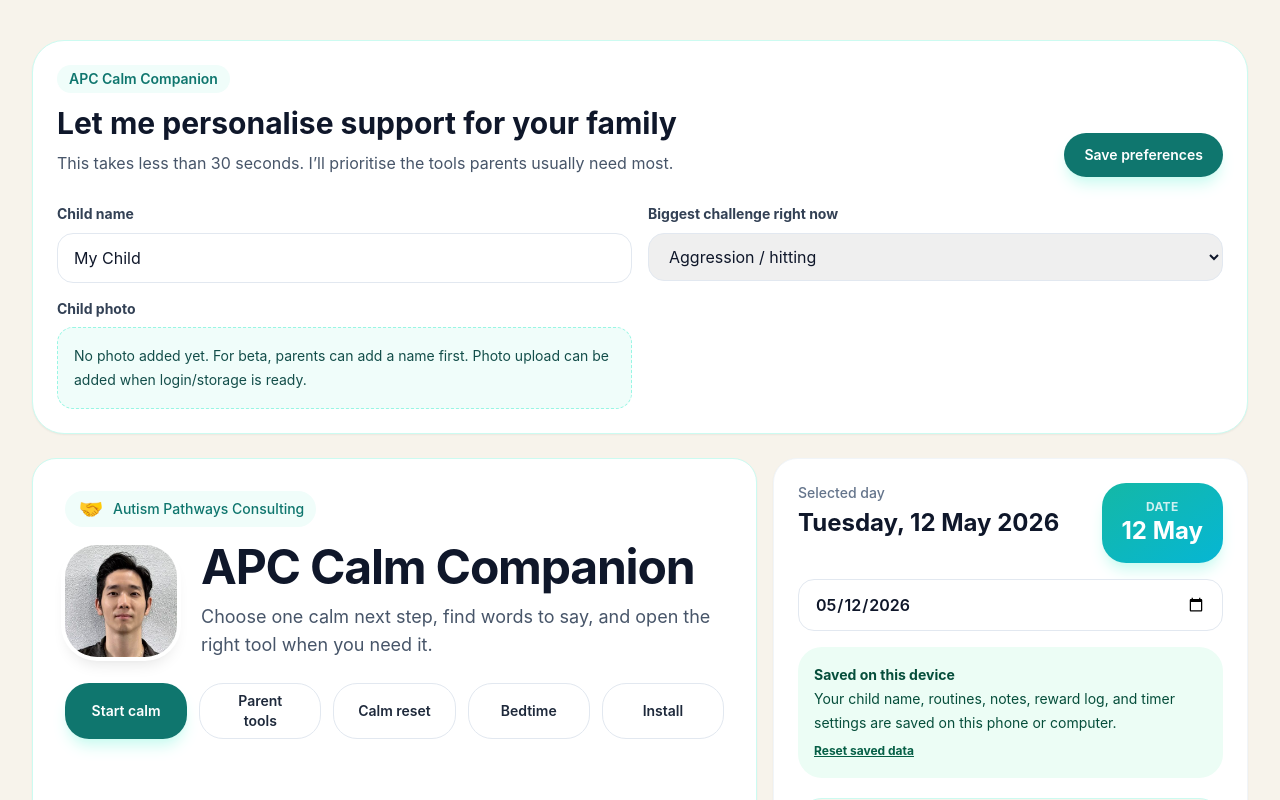
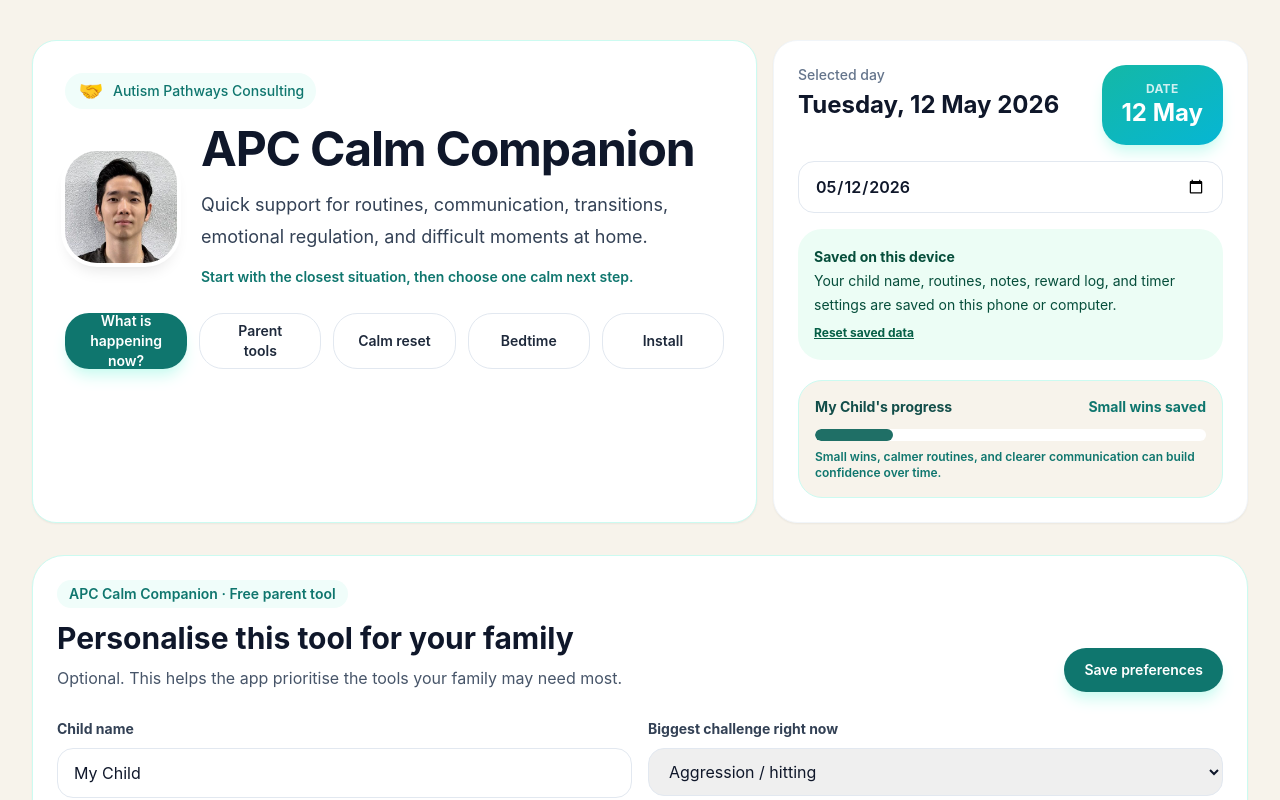
Before and after one commit to autismpathwaysconsulting/apc-calm-companion, a React (Vite) app: page / in a window 1280 px wide. Shown: the top 800 px of the page. Built offline with nearby package versions, Linux system fonts and the light colour scheme.

Commit message:
Move Calm Companion hero above onboarding

```diff
--- a/src/App.jsx
+++ b/src/App.jsx
@@ -1,6 +1,10 @@
 import React, { useEffect, useMemo, useState } from "react";
 
 const CJ_PHOTO = "cj-photo.JPG";
+
+const APC_FREE_CALL_URL = "https://cal.com/autismpathwaysconsulting/free-discovery-call";
+const APC_PARENT_OPTIONS_URL = "https://autismpathwaysconsulting.com/services.html";
+const APC_WEBSITE_URL = "https://autismpathwaysconsulting.com";
 
 function Card({ children, className = "" }) {
   return <section className={`rounded-3xl bg-white shadow-sm ${className}`}>{children}</section>;
@@ -657,13 +661,85 @@
   return (
     <main className={`min-h-screen text-slate-900 transition-all duration-300 ${bedtimeMode ? "bg-gradient-to-b from-slate-950 via-slate-900 to-slate-950 text-white" : "bg-[#F7F3EB]"}`}>
       <div className="mx-auto w-full max-w-[430px] px-4 py-6 md:max-w-7xl md:px-8 md:py-10">
+        <header className="mb-8 grid gap-4 lg:grid-cols-[1.45fr_0.95fr]">
+          <Card className="border border-teal-100">
+            <div className="p-6 md:p-8">
+              <div className="mb-4 inline-flex items-center gap-2 rounded-full bg-teal-50 px-3 py-1 text-sm font-medium text-teal-700">
+                <IconBadge label="🤝" className="h-7 w-7 text-base" />
+                Autism Pathways Consulting
+              </div>
+
+              <div className="grid gap-5 text-center md:grid-cols-[116px_1fr] md:items-center md:text-left">
+                <img src={CJ_PHOTO} alt="CJ from Autism Pathways Consulting" className="mx-auto h-28 w-28 rounded-[2rem] object-cover shadow-lg ring-4 ring-white md:mx-0" />
+                <div>
+                  <h1 className="text-4xl font-bold leading-tight tracking-tight md:text-5xl">APC Calm Companion</h1>
+                  <p className="mt-4 max-w-2xl text-lg leading-8 text-slate-700">
+                    Quick support for routines, communication, transitions, emotional regulation, and difficult moments at home.
+                  </p>
+                  <p className="mt-3 max-w-2xl text-sm font-semibold leading-6 text-teal-700">
+                    Start with the closest situation, then choose one calm next step.
+                  </p>
+                </div>
+              </div>
+
+              <div className="mt-6 grid gap-3 sm:grid-cols-2 lg:grid-cols-5">
+                <Button onClick={() => goToSection("calm-reset")} className="h-14 w-full text-base">What is happening now?</Button>
+                <Button variant="outline" onClick={() => goToSection("parent-support")} className="h-14 w-full text-base">Parent tools</Button>
+                <Button variant="outline" onClick={() => setFocusMode(true)} className="h-14 w-full text-base">Calm reset</Button>
+                <Button variant="outline" onClick={() => setBedtimeMode((value) => !value)} className="h-14 w-full text-base">{bedtimeMode ? "Exit bedtime mode" : "Bedtime"}</Button>
+                <Button variant="outline" onClick={installApp} className="h-14 w-full text-base">Install</Button>
+              </div>
+            </div>
+          </Card>
+
+          <Card className="border border-slate-100">
+            <div className="p-6">
+              <div className="flex items-start justify-between gap-4">
+                <div>
+                  <p className="text-sm font-medium text-slate-500">Selected day</p>
+                  <h2 className="mt-1 text-2xl font-bold">{todayLabel}</h2>
+                </div>
+                <div className="rounded-3xl bg-gradient-to-br from-teal-500 to-cyan-500 px-5 py-4 text-center text-white shadow-lg shadow-teal-100">
+                  <p className="text-xs font-bold uppercase tracking-wide opacity-80">Date</p>
+                  <p className="text-2xl font-bold">{shortDate}</p>
+                </div>
+              </div>
+
+              <input value={selectedDate} onChange={(event) => setSelectedDate(event.target.value)} type="date" className="mt-4 w-full rounded-2xl border border-slate-200 px-4 py-3 font-semibold outline-none focus:ring-2 focus:ring-teal-500" />
+              <div className="mt-4 rounded-3xl bg-emerald-50 p-4 text-sm leading-6 text-emerald-900">
+  <p className="font-bold">{saveMessage}</p>
+  <p>Your child name, routines, notes, reward log, and timer settings are saved on this phone or computer.</p>
+  <button
+    type="button"
+    onClick={resetSavedData}
+    className="mt-2 text-xs font-bold text-emerald-800 underline"
+  >
+    Reset saved data
+  </button>
+</div>
+
+              <div className="mt-5 rounded-3xl border border-teal-100 bg-[#F7F3EB] p-4"><div className="flex items-center justify-between"><p className="text-sm font-bold text-teal-900">{childName}'s progress</p><p className="text-sm font-bold text-teal-700">Small wins saved</p></div><div className="mt-3 h-3 overflow-hidden rounded-full bg-white"><div className="h-full rounded-full bg-[#1F6F66]" style={{ width: `${levelProgress}%` }} /></div><p className="mt-2 text-xs font-semibold text-teal-700">Small wins, calmer routines, and clearer communication can build confidence over time.</p></div>
+
+              {showInstallHelp && (
+                <div className="mt-5 rounded-3xl bg-[#F0F7F3] p-5 text-sm leading-6 text-[#173936]">
+                  <p className="font-bold">Install APC Calm Companion on your phone</p>
+                  <p className="mt-2"><strong>iPhone:</strong> Open in Safari → Share → Add to Home Screen.</p>
+                  <p><strong>Android:</strong> Open in Chrome → Menu → Add to Home Screen or Install.</p>
+                </div>
+              )}
+            </div>
+          </Card>
+        </header>
+
+
+
         {!onboardingComplete && (
           <section className="mb-6 rounded-[2rem] border border-teal-100 bg-white p-6 shadow-sm">
             <div className="flex flex-col gap-5 md:flex-row md:items-end md:justify-between">
               <div>
-                <div className="inline-flex items-center gap-2 rounded-full bg-teal-50 px-3 py-1 text-sm font-semibold text-teal-700">APC Calm Companion</div>
-                <h2 className="mt-3 text-3xl font-bold">Let me personalise support for your family</h2>
-                <p className="mt-2 max-w-2xl leading-7 text-slate-600">This takes less than 30 seconds. I’ll prioritise the tools parents usually need most.</p>
+                <div className="inline-flex items-center gap-2 rounded-full bg-teal-50 px-3 py-1 text-sm font-semibold text-teal-700">APC Calm Companion · Free parent tool</div>
+                <h2 className="mt-3 text-3xl font-bold">Personalise this tool for your family</h2>
+                <p className="mt-2 max-w-2xl leading-7 text-slate-600">Optional. This helps the app prioritise the tools your family may need most.</p>
               </div>
               <Button onClick={() => setOnboardingComplete(true)}>Save preferences</Button>
             </div>
@@ -710,73 +786,6 @@
             </div>
           </section>
         )}
-
-        <header className="mb-8 grid gap-4 lg:grid-cols-[1.45fr_0.95fr]">
-          <Card className="border border-teal-100">
-            <div className="p-6 md:p-8">
-              <div className="mb-4 inline-flex items-center gap-2 rounded-full bg-teal-50 px-3 py-1 text-sm font-medium text-teal-700">
-                <IconBadge label="🤝" className="h-7 w-7 text-base" />
-                Autism Pathways Consulting
-              </div>
-
-              <div className="grid gap-5 text-center md:grid-cols-[116px_1fr] md:items-center md:text-left">
-                <img src={CJ_PHOTO} alt="CJ from Autism Pathways Consulting" className="mx-auto h-28 w-28 rounded-[2rem] object-cover shadow-lg ring-4 ring-white md:mx-0" />
-                <div>
-                  <h1 className="text-4xl font-bold leading-tight tracking-tight md:text-5xl">APC Calm Companion</h1>
-                  <p className="mx-auto mt-3 max-w-2xl text-lg leading-8 text-slate-600 md:mx-0 md:text-lg">
-                    Choose one calm next step, find words to say, and open the right tool when you need it.
-                  </p>
-                </div>
-              </div>
-
-              <div className="mt-6 grid gap-3 sm:grid-cols-2 lg:grid-cols-5">
-                <Button onClick={() => goToSection("calm-reset")} className="h-14 w-full text-base">Start calm</Button>
-                <Button variant="outline" onClick={() => goToSection("parent-support")} className="h-14 w-full text-base">Parent tools</Button>
-                <Button variant="outline" onClick={() => setFocusMode(true)} className="h-14 w-full text-base">Calm reset</Button>
-                <Button variant="outline" onClick={() => setBedtimeMode((value) => !value)} className="h-14 w-full text-base">{bedtimeMode ? "Exit bedtime mode" : "Bedtime"}</Button>
-                <Button variant="outline" onClick={installApp} className="h-14 w-full text-base">Install</Button>
-              </div>
-            </div>
-          </Card>
-
-          <Card className="border border-slate-100">
-            <div className="p-6">
-              <div className="flex items-start justify-between gap-4">
-                <div>
-                  <p className="text-sm font-medium text-slate-500">Selected day</p>
-                  <h2 className="mt-1 text-2xl font-bold">{todayLabel}</h2>
-                </div>
-                <div className="rounded-3xl bg-gradient-to-br from-teal-500 to-cyan-500 px-5 py-4 text-center text-white shadow-lg shadow-teal-100">
-                  <p className="text-xs font-bold uppercase tracking-wide opacity-80">Date</p>
-                  <p className="text-2xl font-bold">{shortDate}</p>
-                </div>
-              </div>
-
-              <input value={selectedDate} onChange={(event) => setSelectedDate(event.target.value)} type="date" className="mt-4 w-full rounded-2xl border border-slate-200 px-4 py-3 font-semibold outline-none focus:ring-2 focus:ring-teal-500" />
-              <div className="mt-4 rounded-3xl bg-emerald-50 p-4 text-sm leading-6 text-emerald-900">
-  <p className="font-bold">{saveMessage}</p>
-  <p>Your child name, routines, notes, reward log, and timer settings are saved on this phone or computer.</p>
-  <button
-    type="button"
-    onClick={resetSavedData}
-    className="mt-2 text-xs font-bold text-emerald-800 underline"
-  >
-    Reset saved data
-  </button>
-</div>
-
-              <div className="mt-5 rounded-3xl border border-teal-100 bg-[#F7F3EB] p-4"><div className="flex items-center justify-between"><p className="text-sm font-bold text-teal-900">{childName}'s progress</p><p className="text-sm font-bold text-teal-700">Small wins saved</p></div><div className="mt-3 h-3 overflow-hidden rounded-full bg-white"><div className="h-full rounded-full bg-[#1F6F66]" style={{ width: `${levelProgress}%` }} /></div><p className="mt-2 text-xs font-semibold text-teal-700">Small wins, calmer routines, and clearer communication can build confidence over time.</p></div>
-
-              {showInstallHelp && (
-                <div className="mt-5 rounded-3xl bg-[#F0F7F3] p-5 text-sm leading-6 text-[#173936]">
-                  <p className="font-bold">Install APC Calm Companion on your phone</p>
-                  <p className="mt-2"><strong>iPhone:</strong> Open in Safari → Share → Add to Home Screen.</p>
-                  <p><strong>Android:</strong> Open in Chrome → Menu → Add to Home Screen or Install.</p>
-                </div>
-              )}
-            </div>
-          </Card>
-        </header>
 
         <section id="calm-reset" className="mb-8 rounded-[2rem] bg-white p-5 shadow-sm md:p-6">
           <div className="grid gap-6 lg:grid-cols-[0.9fr_1.3fr]">
@@ -1172,6 +1181,35 @@
           </Card>
         </section>
 
+
+        <Card className="border border-teal-100 bg-white">
+          <div className="p-6">
+            <div className="flex items-start gap-3">
+              <IconBadge label="🧭" />
+              <div>
+                <p className="text-sm font-medium text-slate-500">Need more personalised guidance?</p>
+                <h2 className="text-2xl font-bold">Seeing the same pattern again and again?</h2>
+              </div>
+            </div>
+
+            <p className="mt-4 text-sm leading-7 text-slate-600">
+              APC Calm Companion can help in the moment. If the same struggle keeps repeating, CJ can help you look at the pattern and choose one clearer next step.
+            </p>
+
+            <div className="mt-5 grid gap-3 md:grid-cols-2">
+              <a href={APC_FREE_CALL_URL} target="_blank" rel="noopener noreferrer" className="rounded-2xl bg-teal-700 px-5 py-4 text-center font-bold text-white shadow-lg shadow-teal-100">
+                Start with Free 15-Min Call
+              </a>
+              <a href={APC_PARENT_OPTIONS_URL} target="_blank" rel="noopener noreferrer" className="rounded-2xl border border-teal-200 bg-white px-5 py-4 text-center font-bold text-teal-800">
+                View Parent Support Options
+              </a>
+            </div>
+
+            <p className="mt-4 rounded-2xl bg-[#F7F3EB] p-4 text-xs font-semibold leading-6 text-slate-600">
+              APC Calm Companion is an educational support tool for parents. It does not replace therapy, diagnosis, medical advice, or crisis support.
+            </p>
+          </div>
+        </Card>
         <Card className="border border-teal-100 bg-[#F7F3EB]"><div className="p-6"><div className="flex items-center gap-3"><IconBadge label="💜" /><div><p className="text-sm font-medium text-slate-500">APC Support Philosophy</p><h2 className="text-2xl font-bold">Support that stays practical</h2></div></div><div className="mt-5 grid gap-4 md:grid-cols-3"><div className="rounded-3xl bg-white p-5 shadow-sm"><div className="text-3xl">🧠</div><h3 className="mt-3 text-lg font-bold">Reduce overwhelm first</h3><p className="mt-2 text-sm leading-6 text-slate-600">During hard moments, parents need one clear next step, not more pressure.</p></div><div className="rounded-3xl bg-white p-5 shadow-sm"><div className="text-3xl">👨‍👩‍👧</div><h3 className="mt-3 text-lg font-bold">Built for real families</h3><p className="mt-2 text-sm leading-6 text-slate-600">The app keeps support simple enough to use at home, in the moment.</p></div><div className="rounded-3xl bg-white p-5 shadow-sm"><div className="text-3xl">✨</div><h3 className="mt-3 text-lg font-bold">Practical over perfect</h3><p className="mt-2 text-sm leading-6 text-slate-600">Small wins and easier communication matter more than perfect behaviour.</p></div></div></div></Card>
 
         <section className="mt-8 rounded-[2rem] border border-teal-100 bg-[#173936] p-6 text-white shadow-xl">
@@ -1187,14 +1225,14 @@
             <div className="grid gap-3">
               <a href="https://autismpathwaysconsulting.com/start" target="_blank" rel="noreferrer" className="rounded-2xl bg-white/10 px-5 py-4 text-center font-bold text-white ring-1 ring-white/30">Start Here</a>
 
-              <a href="mailto:cjlim@autismpathwaysconsulting.com?subject=APC%20Calm%20Companion%20Feedback&body=Hi%20CJ%2C%0A%0AI%20tried%20APC%20Calm%20Companion.%0A%0AWhat%20helped%20most%3A%0A%0AWhat%20felt%20confusing%3A%0A%0AWhat%20I%20wish%20the%20app%20had%3A%0A%0A" className="rounded-2xl bg-white px-5 py-4 text-center font-bold text-teal-800 shadow-lg">Give app feedback</a>
+              <a href="mailto:cjlim@autismpathwaysconsulting.com?subject=APC%20Calm%20Companion%20Feedback&body=Hi%20CJ%2C%0A%0AI%20tried%20APC%20Calm%20Companion.%0A%0AWhat%20helped%20most%3A%0A%0AWhat%20felt%20confusing%3A%0A%0AWhat%20I%20wish%20the%20app%20had%3A%0A%0A" className="rounded-2xl bg-white px-5 py-4 text-center font-bold text-teal-800 shadow-lg">Give app feedback</a>\n              <a href={APC_WEBSITE_URL} target="_blank" rel="noopener noreferrer" className="rounded-2xl bg-white px-5 py-4 text-center font-bold text-teal-800 shadow-lg">Visit APC website</a>
             </div>
           </div>
         </section>
 
         <footer className="mt-8 rounded-[2rem] border border-slate-200 bg-white p-6 text-center text-sm leading-6 text-slate-600 shadow-sm">
           <p className="font-bold text-slate-900">© Autism Pathways Consulting</p>
-          <p className="mt-2">APC Calm Companion provides educational parent support tools only. It is not medical advice, diagnosis, therapy, or crisis support.</p>
+          <p className="mt-2">APC Calm Companion provides educational parent support tools only. It does not replace therapy, diagnosis, medical advice, or crisis support.</p>
           <p className="mt-2">For professional support, visit <a href="https://autismpathwaysconsulting.com" target="_blank" rel="noreferrer" className="font-bold text-teal-700 underline">autismpathwaysconsulting.com</a>.</p>
         </footer>
       </div>
```
